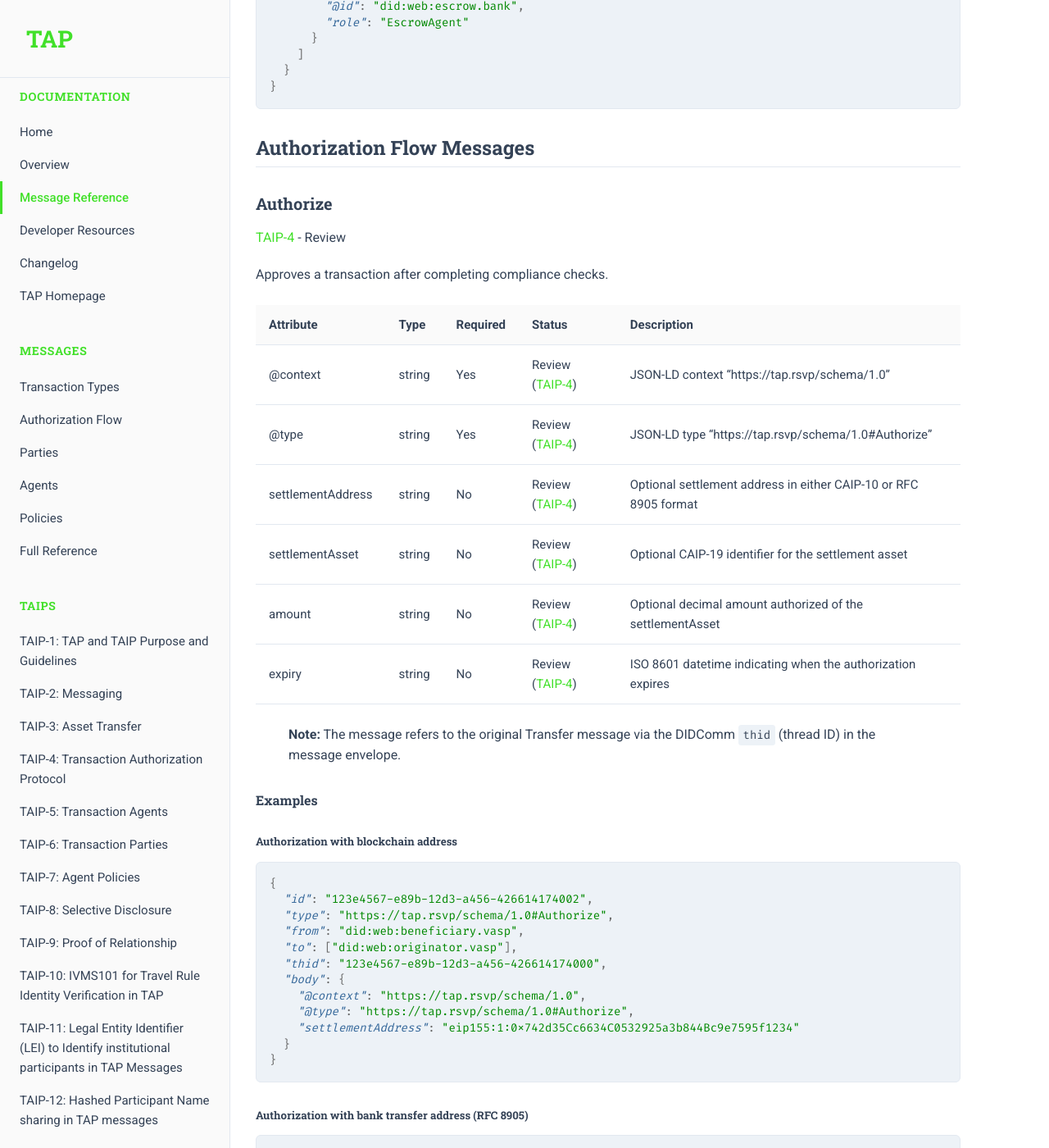
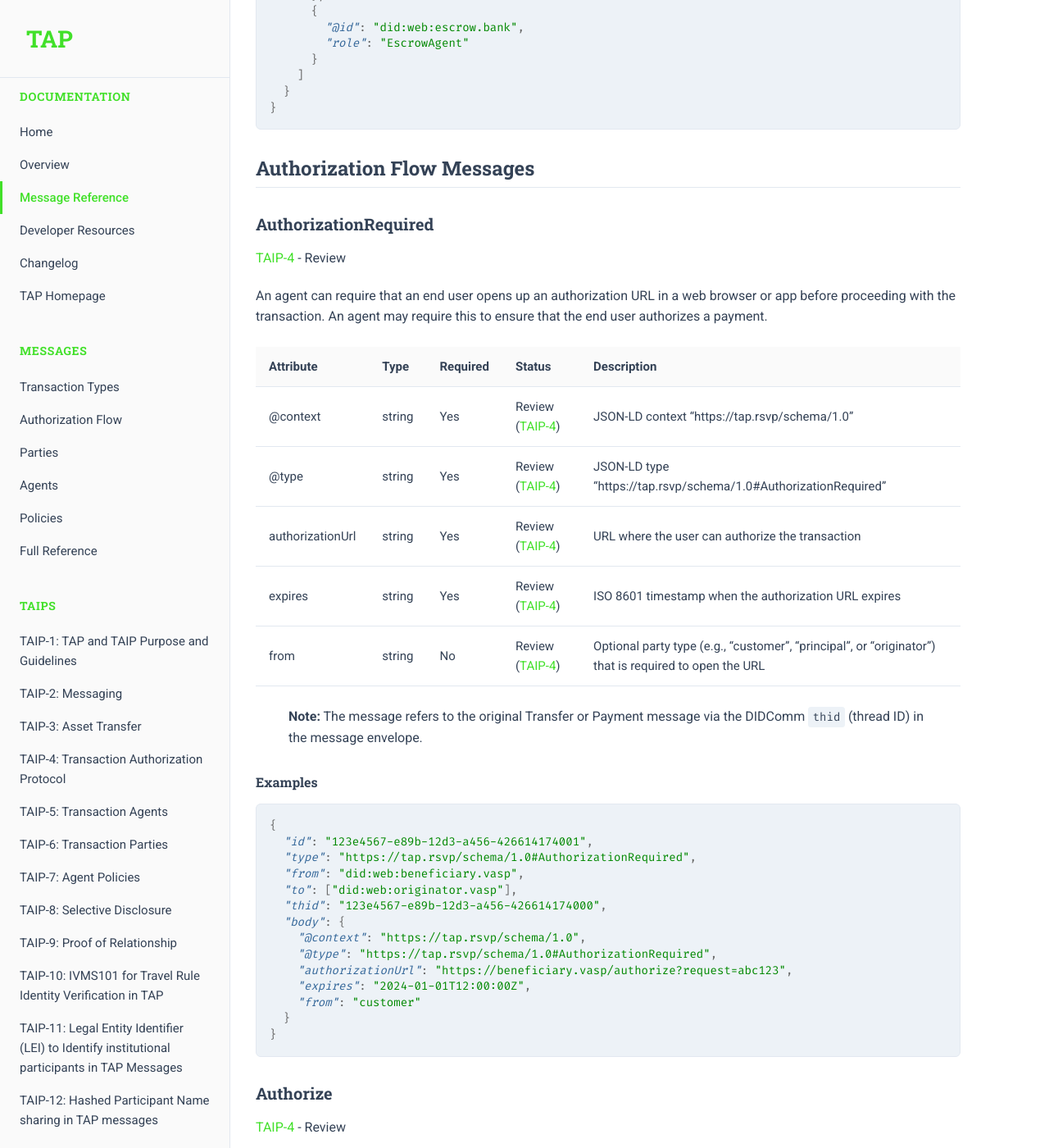
Before and after one commit to TransactionAuthorizationProtocol/TAIPs, a Jekyll site: the page built from messages.md, in a window 1280 px wide and 1400 px high, scrolled down 11444 px. Shown: the whole window at 82% size. Built offline with Jekyll 4.4.1, drawn with Linux system fonts in a browser that asks for light colours; some of the changed text lies outside the part shown.

Commit message:
Move AuthorizationRequired from TAIP-15 to TAIP-4 as standard authorization message
- Add AuthorizationRequired message specification to TAIP-4 as core authorization protocol
- Include optional 'from' field to specify party type (customer, principal, originator) required to open URL
- Update TypeScript interface with enhanced documentation and TAIP-4 reference
- Document AuthorizationRequired in messages.md as part of authorization flow
- Update TAIP-15 to reference TAIP-4 for complete AuthorizationRequired specification
- Add comprehensive test case example and update action list in TAIP-4

🤖 Generated with [Claude Code](https://claude.ai/code)

Co-Authored-By: Claude <noreply@anthropic.com>

````diff
--- a/messages.md
+++ b/messages.md
@@ -14,6 +14,7 @@ permalink: /messages/
   - [Payment](#payment)
   - [Escrow](#escrow)
 - [Authorization Flow Messages](#authorization-flow-messages)
+  - [AuthorizationRequired](#authorizationrequired)
   - [Authorize](#authorize)
   - [Settle](#settle)
   - [Reject](#reject)
@@ -423,6 +424,40 @@ Requests an agent to hold assets in escrow on behalf of parties, enabling paymen
 
 ## Authorization Flow Messages
 
+### AuthorizationRequired
+[TAIP-4] - Review
+
+An agent can require that an end user opens up an authorization URL in a web browser or app before proceeding with the transaction. An agent may require this to ensure that the end user authorizes a payment.
+
+| Attribute | Type | Required | Status | Description |
+|-----------|------|----------|---------|-------------|
+| @context | string | Yes | Review ([TAIP-4]) | JSON-LD context "https://tap.rsvp/schema/1.0" |
+| @type | string | Yes | Review ([TAIP-4]) | JSON-LD type "https://tap.rsvp/schema/1.0#AuthorizationRequired" |
+| authorizationUrl | string | Yes | Review ([TAIP-4]) | URL where the user can authorize the transaction |
+| expires | string | Yes | Review ([TAIP-4]) | ISO 8601 timestamp when the authorization URL expires |
+| from | string | No | Review ([TAIP-4]) | Optional party type (e.g., "customer", "principal", or "originator") that is required to open the URL |
+
+> **Note:** The message refers to the original Transfer or Payment message via the DIDComm `thid` (thread ID) in the message envelope.
+
+#### Examples
+
+```json
+{
+  "id": "123e4567-e89b-12d3-a456-426614174001",
+  "type": "https://tap.rsvp/schema/1.0#AuthorizationRequired",
+  "from": "did:web:beneficiary.vasp",
+  "to": ["did:web:originator.vasp"],
+  "thid": "123e4567-e89b-12d3-a456-426614174000",
+  "body": {
+    "@context": "https://tap.rsvp/schema/1.0",
+    "@type": "https://tap.rsvp/schema/1.0#AuthorizationRequired",
+    "authorizationUrl": "https://beneficiary.vasp/authorize?request=abc123",
+    "expires": "2024-01-01T12:00:00Z",
+    "from": "customer"
+  }
+}
+```
+
 ### Authorize
 [TAIP-4] - Review
 
@@ -1060,7 +1095,7 @@ The body object must contain:
   "body": {
     "@context": "https://tap.rsvp/schema/1.0",
     "@type": "https://tap.rsvp/schema/1.0#AuthorizationRequired",
-    "authorization_url": "https://beneficiary.vasp/authorize?request=abc123",
+    "authorizationUrl": "https://beneficiary.vasp/authorize?request=abc123",
     "expires": "2024-03-22T15:00:00Z"
   }
 }
@@ -1078,7 +1113,7 @@ The body object must contain:
   "body": {
     "@context": "https://tap.rsvp/schema/1.0",
     "@type": "https://tap.rsvp/schema/1.0#AuthorizationRequired",
-    "authorization_url": "https://payment.provider/merchant/onboard?id=xyz789",
+    "authorizationUrl": "https://payment.provider/merchant/onboard?id=xyz789",
     "expires": "2024-03-22T15:00:00Z"
   }
 }
@@ -1188,7 +1223,7 @@ Provides an authorization URL for interactive connection approval.
 |-----------|------|----------|---------|-------------|
 | @context | string | Yes | Draft ([TAIP-15]) | JSON-LD context "https://tap.rsvp/schema/1.0" |
 | @type | string | Yes | Draft ([TAIP-15]) | JSON-LD type "https://tap.rsvp/schema/1.0#AuthorizationRequired" |
-| authorization_url | string | Yes | Draft ([TAIP-15]) | URL where the customer can review and approve the connection |
+| authorizationUrl | string | Yes | Draft ([TAIP-15]) | URL where the customer can review and approve the connection |
 | expires | string | Yes | Draft ([TAIP-15]) | ISO 8601 timestamp when the authorization URL expires |
 
 #### Example AuthorizationRequired Message
@@ -1204,7 +1239,7 @@ Provides an authorization URL for interactive connection approval.
   "body": {
     "@context": "https://tap.rsvp/schema/1.0",
     "@type": "https://tap.rsvp/schema/1.0#AuthorizationRequired",
-    "authorization_url": "https://vasp.com/authorize?request=abc123",
+    "authorizationUrl": "https://vasp.com/authorize?request=abc123",
     "expires": "2024-03-22T15:00:00Z"
   }
 }
@@ -1266,7 +1301,7 @@ This flow demonstrates establishing a connection between a B2B service and a VAS
   "body": {
     "@context": "https://tap.rsvp/schema/1.0",
     "@type": "https://tap.rsvp/schema/1.0#AuthorizationRequired",
-    "authorization_url": "https://vasp.com/authorize?request=abc123",
+    "authorizationUrl": "https://vasp.com/authorize?request=abc123",
     "expires": "2024-03-22T15:00:00Z"
   }
 }
--- a/test-vectors/authorization-required/valid-authorization-required.json
+++ b/test-vectors/authorization-required/valid-authorization-required.json
@@ -15,7 +15,7 @@
     "body": {
       "@context": "https://tap.rsvp/schema/1.0",
       "@type": "https://tap.rsvp/schema/1.0#AuthorizationRequired",
-      "authorization_url": "https://vasp.example/authorize?request=abc123",
+      "authorizationUrl": "https://vasp.example/authorize?request=abc123",
       "expires": "2024-03-22T15:00:00Z"
     }
   },
````
Also changed, not shown: TAIPs/taip-15.md (+7 -4 lines), TAIPs/taip-4.md (+31 -2 lines), packages/typescript/src/tap.ts (+25 -5 lines).
